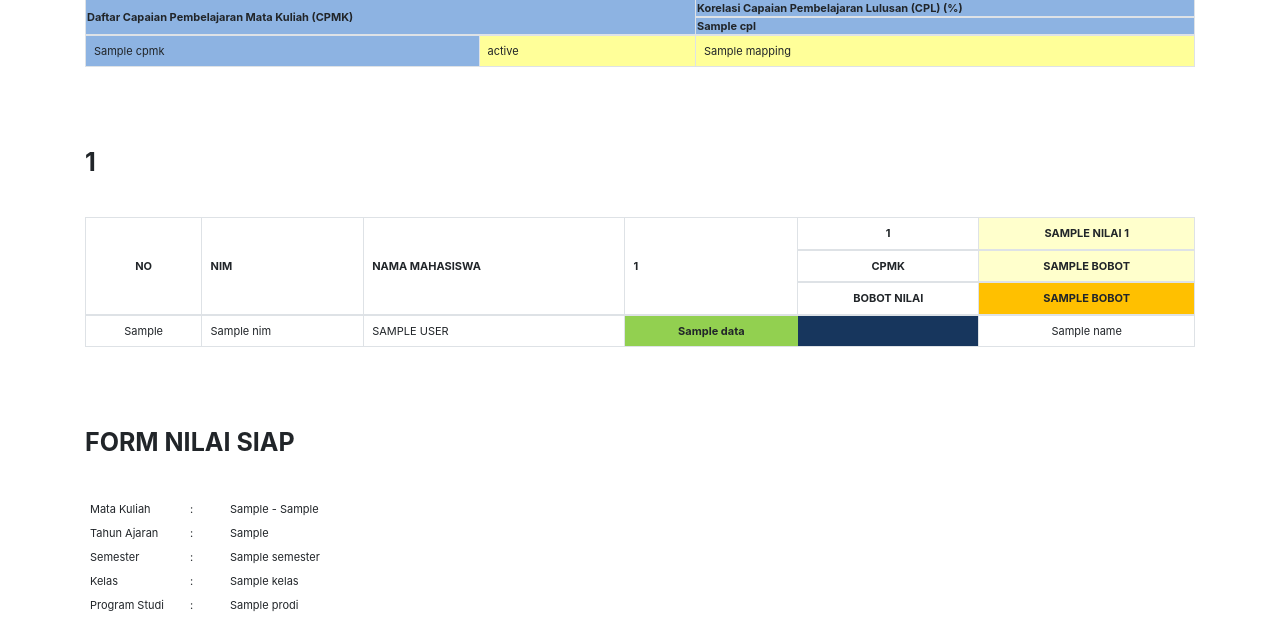
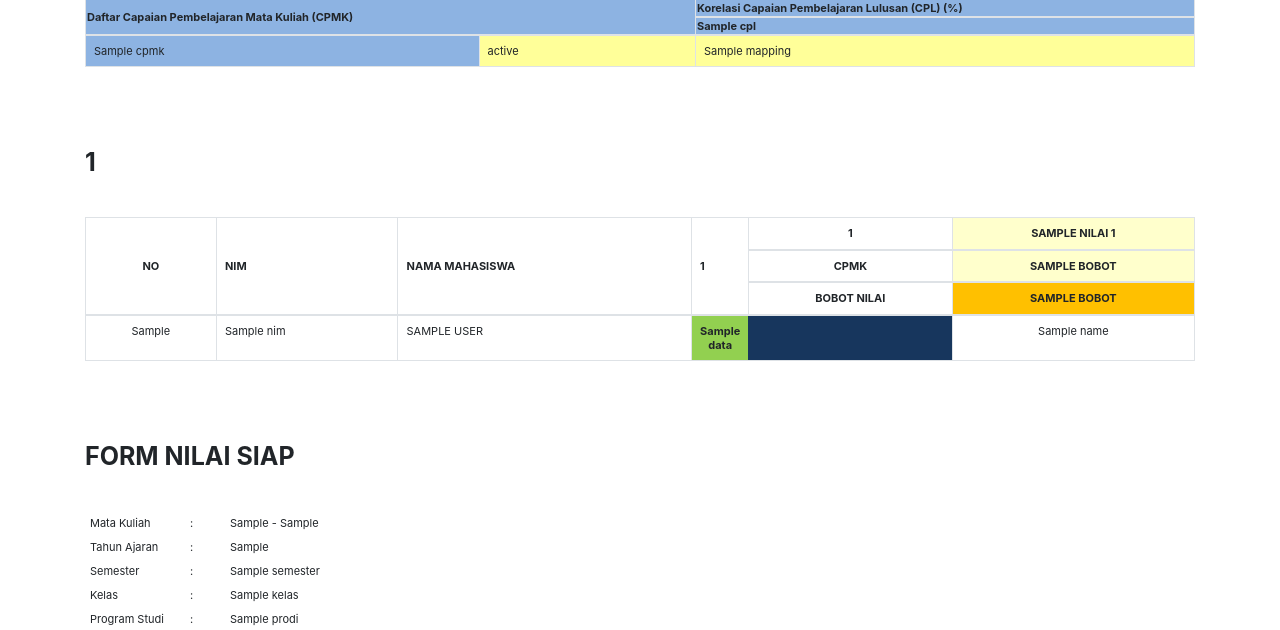
Before and after one commit to pakavisavero/be-obe, a Python web app: template files/template/portofolio.html in a window 1280 px wide. Shown: the part 558-1188 px from the top of the page. Run offline with Jinja, Linux system fonts and the light colour scheme; the template is opened without the code that fills it: most values are stand-ins (such as "Sample title", 1, 10 or a date in 2020).

Commit message:
complete portofolio

```diff
--- a/controller/perkuliahan.py
+++ b/controller/perkuliahan.py
@@ -852,7 +852,7 @@ def getJinjaPortofolio(db: Session, request: Request, id: int, template_name: st
             'nilai_praktek',
             'bobotCpmkPraktek',
             'nilai_bobot_praktek',
-            'Prakt-'
+            'Prak-'
         ],
         [
             "Nilai UTS",
--- a/files/template/portofolio.html
+++ b/files/template/portofolio.html
@@ -366,7 +366,7 @@
               class="text-left text-header"
               scope="col"
               rowspan="3"
-              style="vertical-align: middle"
+              style="vertical-align: middle; width: 30px"
             >
               {{ nilai[0] }}
             </th>
```
Also changed, not shown: 1 other file.
